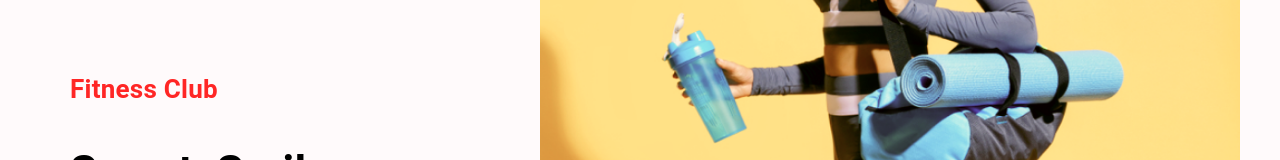
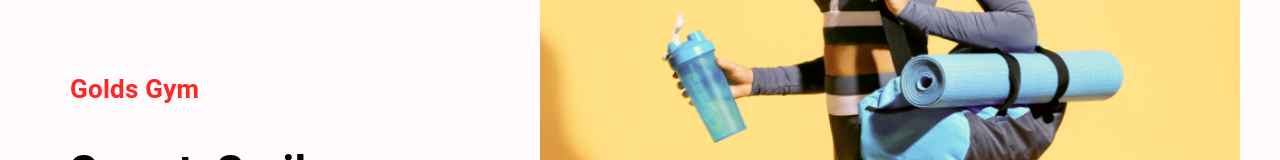
Before and after one commit to PlayzzNama/GoldGym, a React (Create React App) app: page / in a window 1280 px wide. Shown: the part 246-406 px from the top of the page. Built offline with nearby package versions, Linux system fonts and the light colour scheme; no server answers.

Commit message:
Added ReadME.me

```diff
--- a/public/index.html
+++ b/public/index.html
@@ -7,11 +7,13 @@
     <meta name="theme-color" content="#000000" />
     <meta
       name="description"
-      content="Web site created using create-react-app"
+      content="Golds Gym - Your ultimate app for muscle building exercises and workouts. Stay fit, stay strong with the best workout plans."
     />
+    <meta name="keywords" content="Golds Gym, muscle building, workout, fitness, exercise, strength training" />
+    <meta name="author" content="Golds Gym by Awen" />
     <link rel="apple-touch-icon" href="./Logo.png" />
     <link rel="manifest" href="%PUBLIC_URL%/manifest.json" />
-    <title>Gold Gym || by Awen</title>
+    <title>Golds Gym || by Awen</title>
   </head>
   <body>
     <noscript>You need to enable JavaScript to run this app.</noscript>
--- a/src/Components/HeroBanner.js
+++ b/src/Components/HeroBanner.js
@@ -10,7 +10,7 @@ const HeroBanner = () => {
       ml: { sm: '50px'}
       }} position="relative" p="20px">
       <Typography color="#FF2625" fontWeight="600" fontSize="26px">
-        Fitness Club
+        Golds Gym
       </Typography>
       <Typography fontWeight={700}
       sx={{ fontSize: { lg: '44px', xs: '40px'}}}
```
Also changed, not shown: 1 other file (tests, documents, lock files or other folders).
